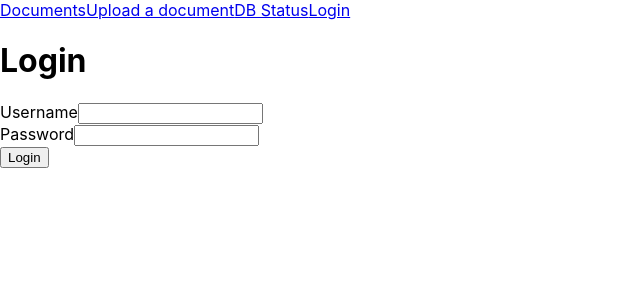
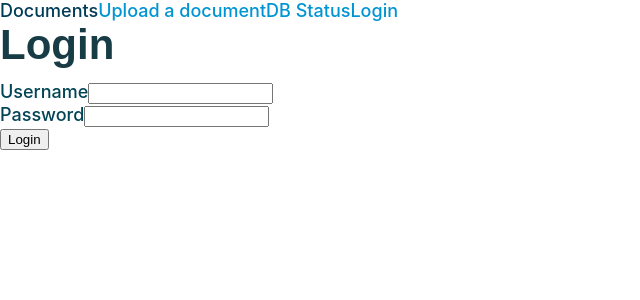
Before and after one commit to CasparRitchie/qib, a React (Create React App) app: page /login in a window 1280 px wide. Shown: the top 300 px of the page, without its empty margins (0-640 px from the left). Built offline with nearby package versions, Linux system fonts and the light colour scheme.

Commit message:
Prepare for Heroku deployment with scss

```diff
--- a/package.json
+++ b/package.json
@@ -11,6 +11,7 @@
     "react-dom": "^18.3.1",
     "react-router-dom": "^6.24.1",
     "react-scripts": "5.0.1",
+    "sass": "^1.77.7",
     "web-vitals": "^2.1.4"
   },
   "scripts": {
--- a/src/App.js
+++ b/src/App.js
@@ -6,6 +6,7 @@ import FileList from './components/FileList';
 import StatusPage from './components/StatusPage';
 import Navbar from './components/Navbar';
 import { AuthProvider, useAuth } from './context/AuthContext';
+import './styles/styles.scss'; // Importing the SCSS file
 
 function AppContent() {
   const { user, loading, logout } = useAuth();
@@ -19,18 +20,22 @@ function AppContent() {
   }
 
   return (
-    <div>
+    <div className="App">
+      <header className="header">
         <Navbar user={user} onLogout={handleLogout} />
+      </header>
+      <main>
         <Routes>
           <Route path="/login" element={!user ? <Login /> : <Navigate to="/documents" />} />
-        <Route path="/upload" element={user ? <FileUpload /> : <Navigate to="/upload" />} />
+          <Route path="/upload" element={user ? <FileUpload /> : <Navigate to="/login" />} />
           <Route path="/files" element={user ? <FileList /> : <Navigate to="/login" />} />
           <Route path="/documents" element={user ? <FileList /> : <Navigate to="/login" />} />
-        <Route path="/status" element={user ? <StatusPage /> : <Navigate to="/status" />} />
+          <Route path="/status" element={user ? <StatusPage /> : <Navigate to="/login" />} />
           <Route path="/register" element={<StatusPage />} />
           <Route path="/download/:id" element={user ? <FileList /> : <Navigate to="/login" />} />
           <Route path="/" element={<Navigate to={user ? "/documents" : "/login"} />} />
         </Routes>
+      </main>
     </div>
   );
 }
--- /dev/null
+++ b/src/styles/styles.scss
@@ -0,0 +1,183 @@
+// Variables
+$font-family-primary: 'Hind', sans-serif;
+$font-family-secondary: 'Open Sans', sans-serif;
+$font-family-tertiary: 'Poppins', sans-serif;
+$primary-color: #0b4661;
+$secondary-color: #0094d2;
+$tertiary-color: #003c56;
+$light-color: #ffffff;
+$dark-color: #004455;
+
+// Mixins
+@mixin flex-center {
+  display: flex;
+  justify-content: center;
+  align-items: center;
+}
+
+// Typography
+body {
+  font-family: $font-family-primary;
+  font-weight: 500;
+  font-size: 18px;
+  color: $dark-color;
+}
+
+h1, .wpex-h1 {
+  font-family: $font-family-primary;
+  font-weight: 700;
+  font-size: 42px;
+  color: #173c46;
+  margin: 0 0 12px 0;
+}
+
+h2, .wpex-h2 {
+  font-family: $font-family-primary;
+  font-weight: 700;
+  font-size: 36px;
+  color: $dark-color;
+}
+
+h3, .wpex-h3 {
+  font-family: $font-family-primary;
+  font-weight: 700;
+  font-size: 28px;
+  color: $dark-color;
+}
+
+// Buttons
+.theme-button {
+  background-color: $tertiary-color;
+  color: $light-color;
+  font-family: $font-family-primary;
+  text-transform: uppercase;
+  padding: 15px 30px;
+  border-radius: 50px;
+  font-weight: 700;
+  text-align: center;
+  display: inline-block;
+
+  &:hover {
+    background-color: $secondary-color;
+    color: $light-color;
+  }
+}
+
+// Links
+a {
+  color: $secondary-color;
+  text-decoration: none;
+
+  &:hover {
+    color: $tertiary-color;
+  }
+}
+
+// Navigation
+#site-navigation-wrap {
+  .main-navigation-ul {
+    .link-inner {
+      font-family: $font-family-tertiary;
+      font-weight: 500;
+      font-size: 16px;
+      text-transform: uppercase;
+    }
+
+    .sub-menu .link-inner {
+      font-family: $font-family-secondary;
+      font-weight: 600;
+      font-size: 16px;
+      text-transform: none;
+    }
+  }
+}
+
+// Header
+#site-header {
+  background-color: $light-color;
+  .header-padding {
+    padding-top: 4px;
+    padding-bottom: 16px;
+  }
+
+  #site-logo .logo-img {
+    max-height: 61px;
+    width: auto;
+  }
+}
+
+// Top Bar
+#top-bar-wrap {
+  background-color: $light-color;
+  padding: 16px 0;
+
+  #top-bar-content {
+    font-family: $font-family-secondary;
+    font-weight: 600;
+    font-size: 15px;
+    letter-spacing: .02em;
+  }
+}
+
+// Footer
+#footer {
+  background-color: $primary-color;
+  color: $light-color;
+  padding: 40px 15px;
+
+  .footer-widget {
+    .widget-title {
+      font-family: $font-family-secondary;
+      font-weight: 600;
+      font-size: 14px;
+    }
+
+    ul {
+      list-style: none;
+      padding: 0;
+
+      li {
+        margin-bottom: 10px;
+      }
+    }
+  }
+}
+
+// Responsive
+@media (max-width: 1024px) {
+  body {
+    font-size: 18px;
+  }
+
+  .main-navigation-ul .sub-menu .link-inner {
+    font-size: 15px;
+  }
+}
+
+@media (max-width: 767px) {
+  body {
+    font-size: 17px;
+  }
+
+  .main-navigation-ul .sub-menu .link-inner {
+    font-size: 15px;
+  }
+}
+
+// Other styles
+.page-header {
+  padding: 28px 0 24px;
+  background-color: $primary-color;
+  color: $light-color;
+}
+
+#site-scroll-top {
+  border-radius: 3px;
+  background-color: $tertiary-color;
+  color: $light-color;
+
+  &:hover {
+    background-color: $secondary-color;
+    color: $light-color;
+  }
+}
```
Also changed, not shown: 1 other file (tests, documents, lock files or other folders). Lines whose indentation alone changed are shown as unchanged.
